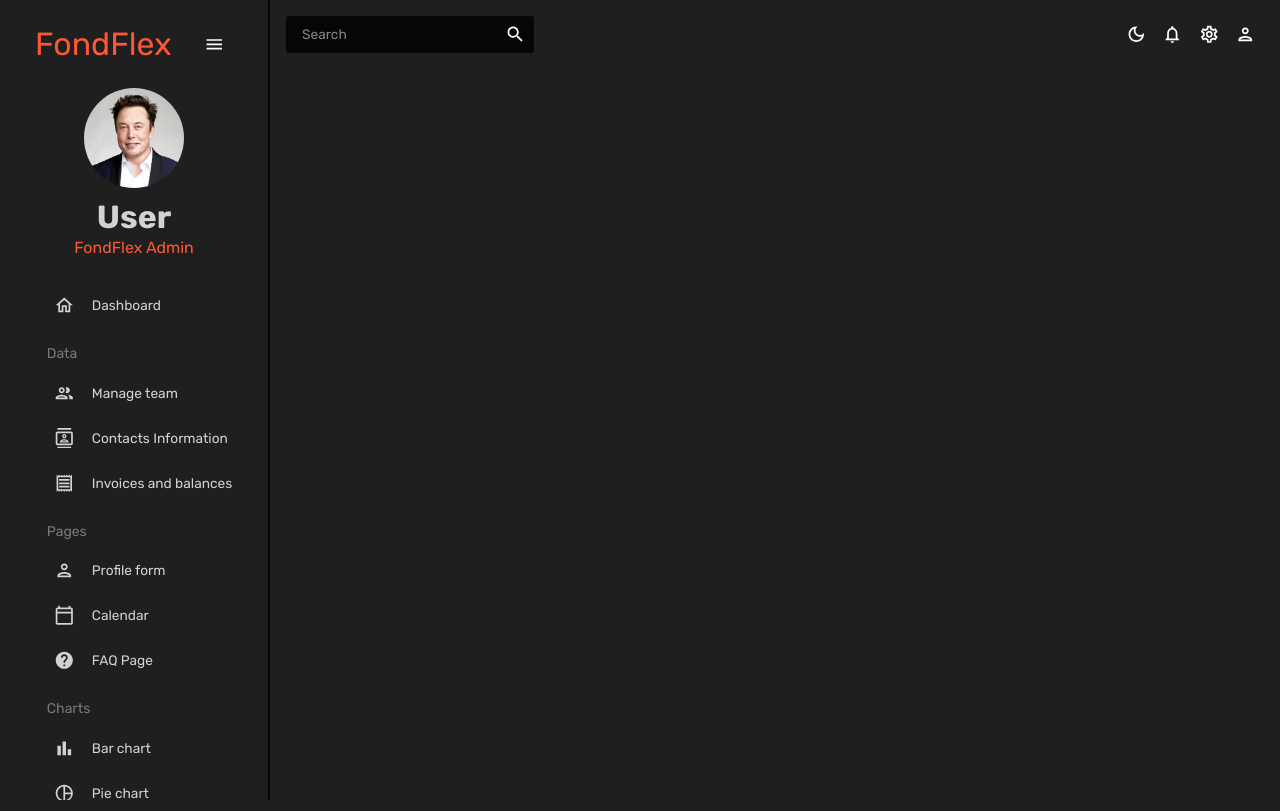
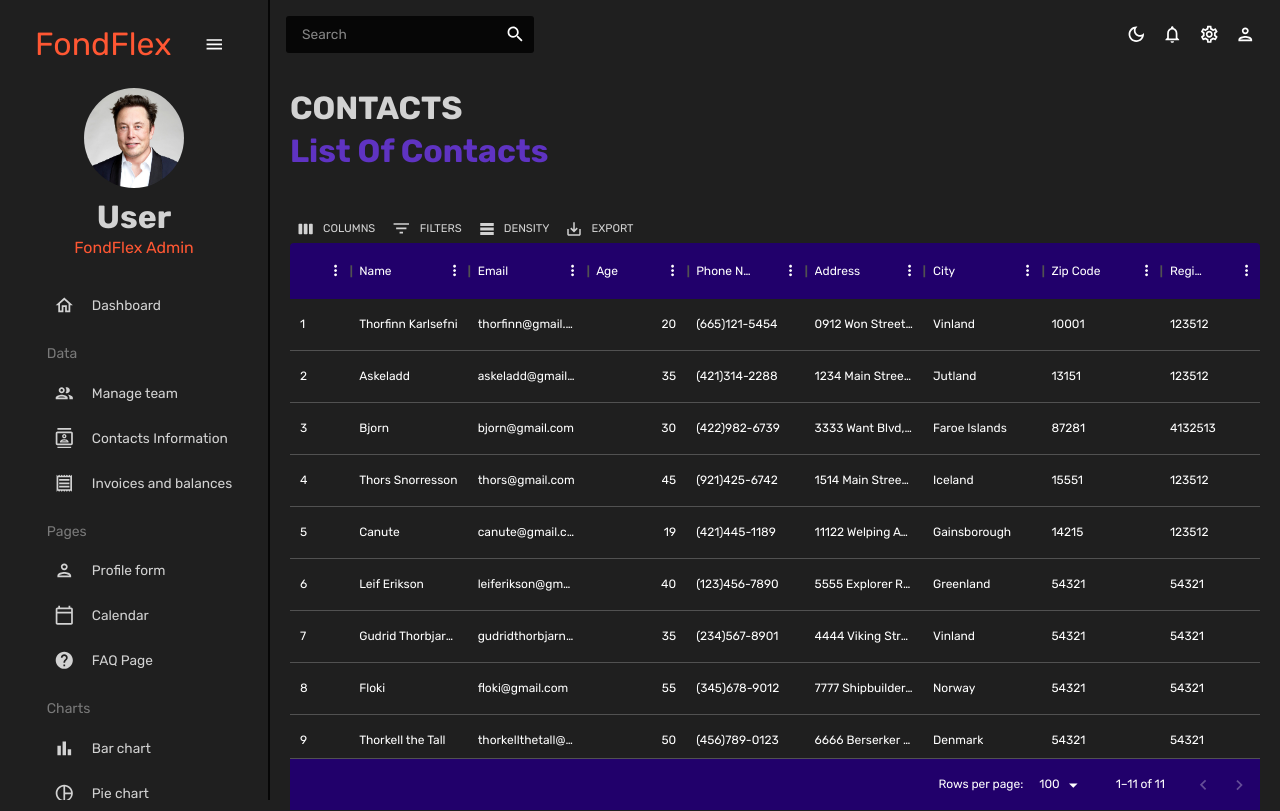
Before and after one commit to garrza/react-admin, a React (Create React App) app: page /contacts in a window 1280 px wide. Built offline with nearby package versions, Linux system fonts and the light colour scheme.

Commit message:
Complete contacts route and table, implement grid toolbar

```diff
--- a/src/App.js
+++ b/src/App.js
@@ -5,8 +5,8 @@ import Topbar from "./scenes/global/Topbar";
 import Sidebar from "./scenes/global/Sidebar";
 import Dashboard from "./scenes/dashboard";
 import Team from "./scenes/team";
+import Contacts from "./scenes/contacts";
 // import Invoices from "./scenes/invoices";
-// import Contacts from "./scenes/contacts";
 // import Bar from "./scenes/bar";
 // import Form from "./scenes/form";
 // import Line from "./scenes/line";
@@ -29,7 +29,7 @@ function App() {
             <Routes>
               <Route path="/" element={<Dashboard />} />
               <Route path="/team" element={<Team />} />
-              {/* <Route path="/contacts" element={<Contacts />} /> */}
+              <Route path="/contacts" element={<Contacts />} />
               {/* <Route path="/invoices" element={<Invoices />} /> */}
               {/* <Route path="/form" element={<Form />} /> */}
               {/* <Route path="/bar" element={<Bar />} /> */}
--- a/src/scenes/contacts/index.jsx
+++ b/src/scenes/contacts/index.jsx
@@ -13,11 +13,17 @@ const Contacts = () => {
         {
         field: "id",
         headerName: "ID",
-        flex: "0.5",
+        flex: 0.5,
         },
         {
-        field: "registrarId",
-        headerName: "Registar ID",
+        field: "name",
+        headerName: "Name",
+        flex: 1
+        },
+        {
+        field: "email",
+        headerName: "Email",
+        flex: 1
         },
         {
         field: "age",
@@ -28,11 +34,6 @@ const Contacts = () => {
         {
         field: "phone",
         headerName: "Phone Number",
-        flex: 1
-        },
-        {
-        field: "email",
-        headerName: "Email",
         flex: 1
         },
         {
@@ -49,6 +50,10 @@ const Contacts = () => {
         field: "zipCode",
         headerName: "Zip Code",
         flex: 1
+        },
+        {
+        field: "registrarId",
+        headerName: "Registar ID",
         },
     ]
 
@@ -85,6 +90,7 @@ const Contacts = () => {
                 // Data usually data goes into rows section in datagrid
                 rows={mockDataContacts}
                 columns={columns}
+                components={{Toolbar: GridToolbar}}
                 />
             </Box>
         </Box>
```
